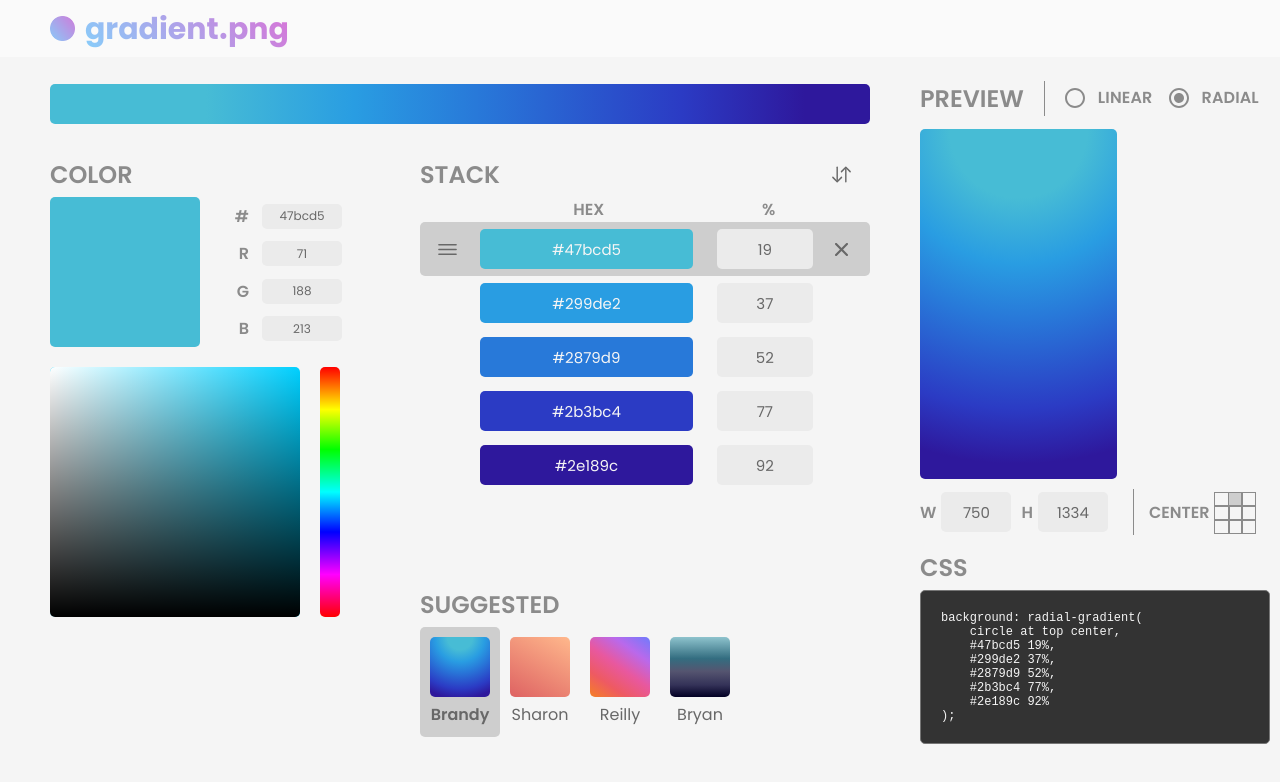
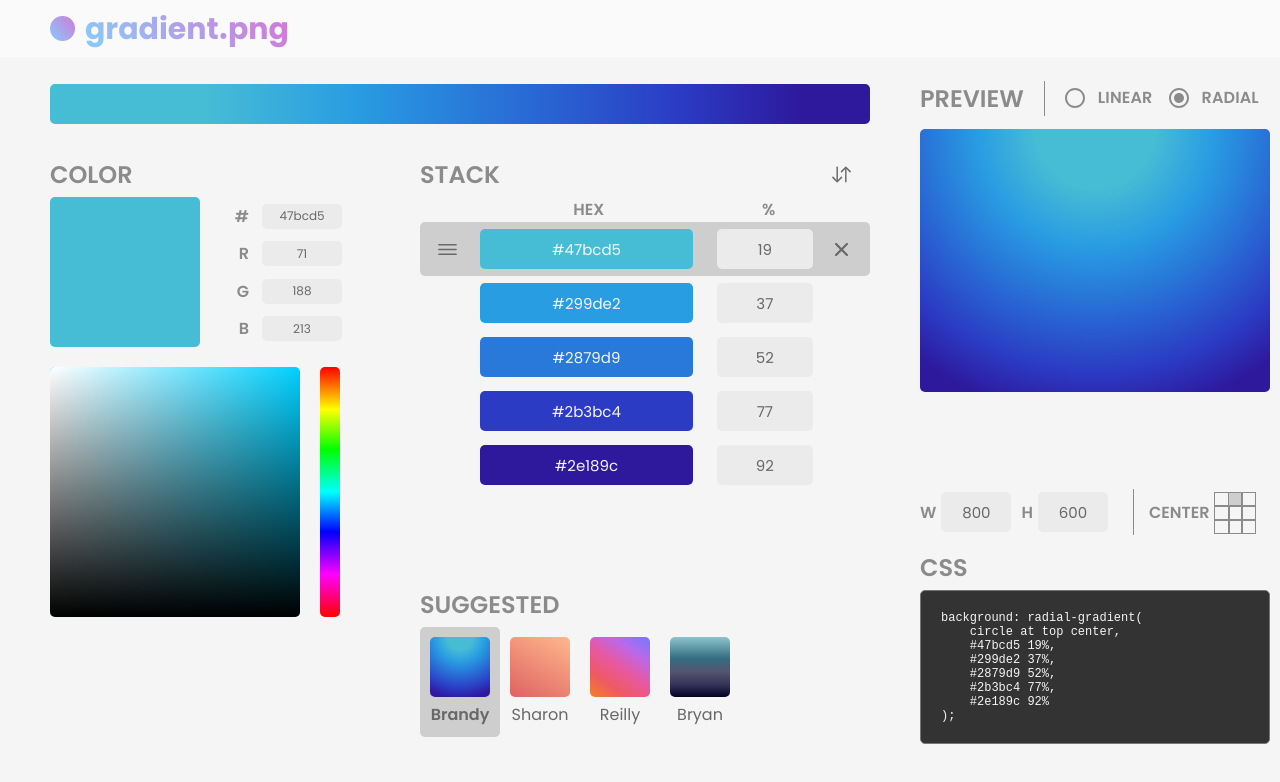
Before and after one commit to karenying/gradient.png, a React (Create React App) app: page / in a window 1280 px wide. Shown: the top 782 px of the page. Built offline with nearby package versions, Linux system fonts and the light colour scheme.

Commit message:
Set initial width and height as screen size

```diff
--- a/src/App.js
+++ b/src/App.js
@@ -10,7 +10,7 @@ import Preview from './Components/Preview/Preview';
 import { SUGGESTIONS } from './Utils/gradientConstants';
 import { Color } from './Utils/Color';
 import { shuffle, padLeft } from './Utils/generalUtils';
-import { IPHONE_10, IPHONE_6 } from './Utils/screenDimensionConstants';
+// import { IPHONE_10, IPHONE_6 } from './Utils/screenDimensionConstants';
 import { MAX_SIZE, ENTER_KEY } from './Utils/inputConstants';
 
 class App extends React.Component {
@@ -34,8 +34,8 @@ class App extends React.Component {
             gradient: first.clone(),
             suggestedSelected: first.name,
             suggested: shownSuggested,
-            width: IPHONE_6.width,
-            height: IPHONE_6.height,
+            width: window.screen.width,
+            height: window.screen.height,
             stopValue: first.stack[0].stop,
         });
     }
@@ -91,30 +91,10 @@ class App extends React.Component {
                 stack[nextSelected].selected = true;
             }
 
-            /*
-            // if deleted is before selected
-            if (deletedIndex <= selected) {
-                // if not the first one, (if first one let remain the first selected
-                if (deletedIndex !== 0) {
-                    // decrement selected by 1
-                    this.setState((prevState, props) => ({
-                        selected: prevState.selected - 1,
-                    }));
-                }
-            }
-
-
-            // if not deleting the last one
-            if (deletedIndex !== stack.length - 1) {
-                // decrement the index of all items after the deleted
-                for (let i = deletedIndex + 1; i < stack.length; i++) {
-                    stack[i].index--;
-                }
-            }
-            */
-
             // delete item
             stack.splice(deletedIndex, 1);
+
+            // update indices and stopValue
             let newSelected, stopValue;
             for (let i = 0; i < stack.length; i++) {
                 const color = stack[i];
@@ -346,12 +326,6 @@ class App extends React.Component {
             const currColor = newStack[i];
             currColor.index = i;
             currColor.stop = stops[i];
-            /*
-            if (currColor.isEqual(color)) {
-                currColor.selected = true;
-            } else {
-                currColor.selected = false;
-            } */
         }
         gradientCopy.stack = newStack;
 
@@ -510,8 +484,6 @@ class App extends React.Component {
         const color = stack[selected];
         const colorwheelColor = color.getColorwheel();
 
-        console.log(stack.map((color) => color.selected));
-
         return (
             <div className='App' onClick={this.unsetSuggested}>
                 <Header />
```
